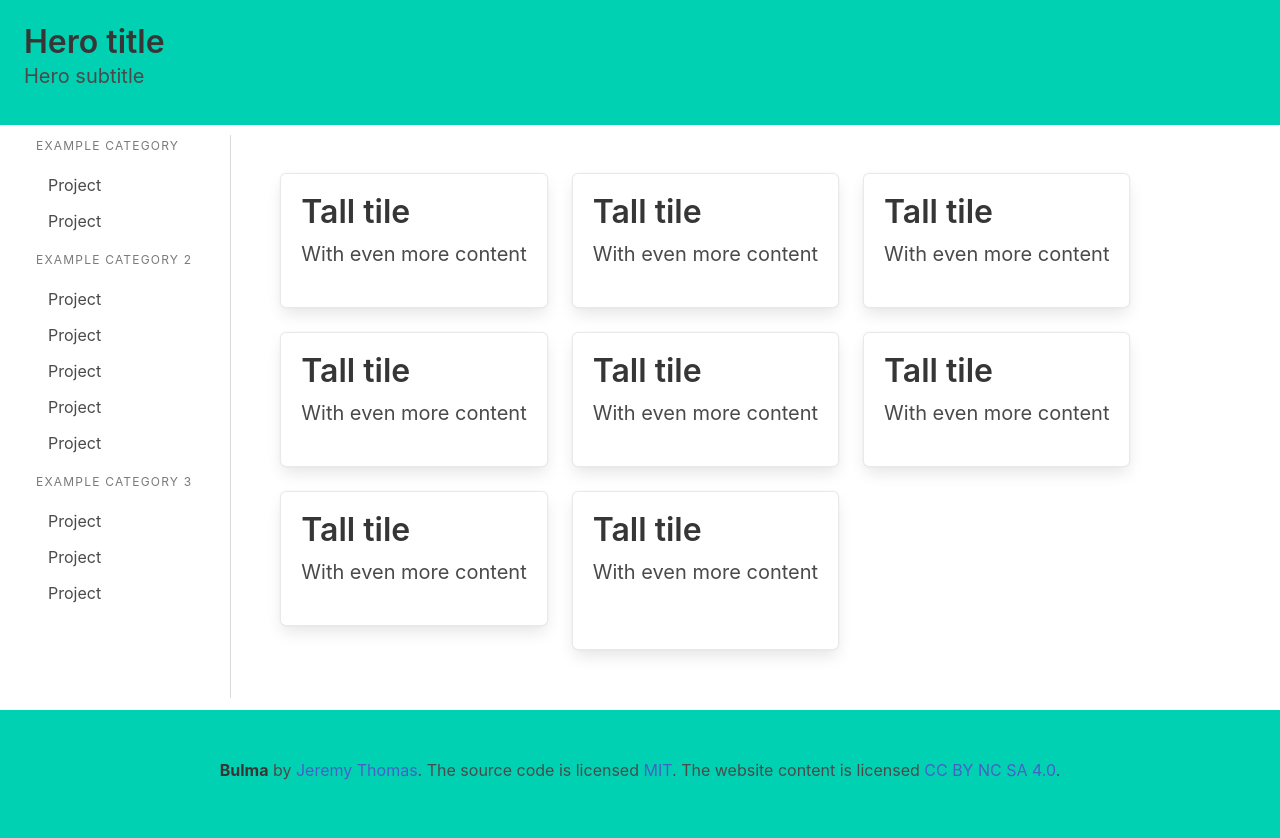
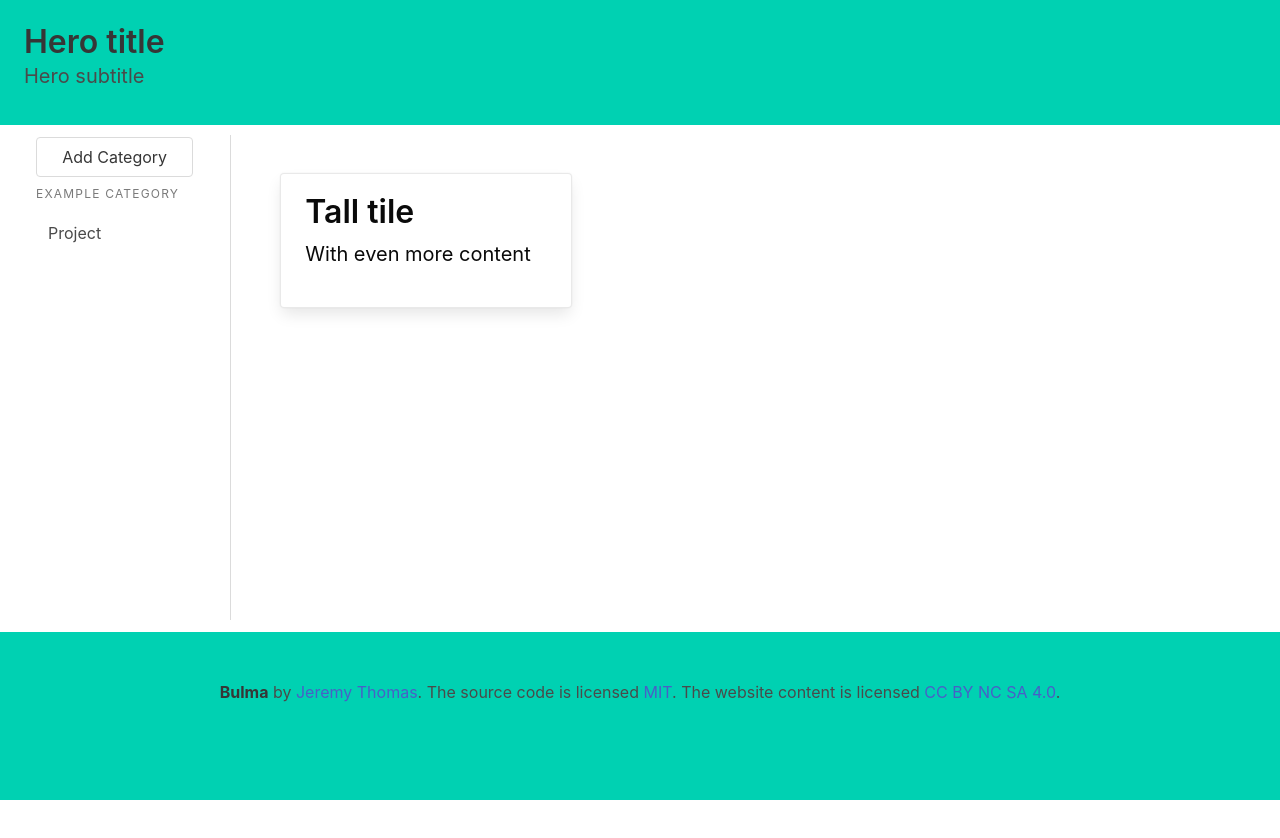
Before and after one commit to Kendrix0/todo-list, a plain HTML site: page index.html in a window 1280 px wide. Shown: the top 838 px of the page. After the commit the page ends 800 px from the top, so only its background shows below. Drawn offline with nearby package versions, Linux system fonts and the light colour scheme.

Commit message:
Addtl styling and skeleton constructors

```diff
--- a/index.html
+++ b/index.html
@@ -7,8 +7,9 @@
     <title>ToDo List</title>
 </head>
 
-<body class="has-background-white">
-    <div class="columns">
+<body class="has-background-white is-flex is-flex-direction-column">
+
+    <div class="columns is-flex-grow-0">
         <div class="column is-full has-background-primary">
             <section class="hero is-small">
                 <div class="hero-body">
@@ -22,44 +23,27 @@
             </section>
         </div>
     </div>
-    <div class="columns is-mobile">
-        <div class="column is-2 pl-6 has-background-white">
+
+    <div class="columns is-mobile is-flex-grow-1 is-flex">
+        <div class="column is-2 pl-6 has-background-white is-flex is-flex-direction-column">
+            <button class="button py-auto" id="addCatBtn">Add Category</button>
             <aside class="menu sticky">
+                <section class="my-2">
                     <p class="menu-label">
                         Example Category
                     </p>
                     <ul class="menu-list">
                         <li><a>Project</a></li>
-                    <li><a>Project</a></li>
                     </ul>
-                <p class="menu-label">
-                    Example Category 2
-                </p>
-                <ul class="menu-list">
-                    <li><a>Project</a></li>
-                    <li><a>Project</a></li>
-                    <li><a>Project</a></li>
-                    <li><a>Project</a></li>
-                    <li><a>Project</a></li>
-                </ul>
-                <p class="menu-label">
-                    Example Category 3
-                </p>
-                <ul class="menu-list">
-                    <li><a>Project</a></li>
-                    <li><a>Project</a></li>
-                    <li><a>Project</a></li>
-                </ul>
+                </section>
             </aside>
         </div>
 
-        <div style="display: flex;">
-            <div class="divider is-vertical is-left"></div>
-        </div>
+        <div style="display: flex;"><div class="divider is-vertical is-left"></div></div>
 
         <div class="column is-10 has-background-white py-6">
             <div class="container is-flex is-flex-wrap-wrap">
-                <div class="box mx-3">
+                <div class="box notification is-white mx-3">
                     <div class="content">
                         <p class="title">Tall tile</p>
                         <p class="subtitle">With even more content</p>
@@ -68,74 +52,13 @@
                         </div>
                     </div>
                 </div>
-                <div class="box mx-3">
-                    <div class="content">
-                        <p class="title">Tall tile</p>
-                        <p class="subtitle">With even more content</p>
-                        <div class="content">
-                            <!-- Content -->
-                        </div>
-                    </div>
-                </div>
-                <div class="box mx-3">
-                    <div class="content">
-                        <p class="title">Tall tile</p>
-                        <p class="subtitle">With even more content</p>
-                        <div class="content">
-                            <!-- Content -->
-                        </div>
-                    </div>
-                </div>
-                <div class="box mx-3">
-                    <div class="content">
-                        <p class="title">Tall tile</p>
-                        <p class="subtitle">With even more content</p>
-                        <div class="content">
-                            <!-- Content -->
-                        </div>
-                    </div>
-                </div>
-                <div class="box mx-3">
-                    <div class="content">
-                        <p class="title">Tall tile</p>
-                        <p class="subtitle">With even more content</p>
-                        <div class="content">
-                            <!-- Content -->
-                        </div>
-                    </div>
-                </div>
-                <div class="box mx-3">
-                    <div class="content">
-                        <p class="title">Tall tile</p>
-                        <p class="subtitle">With even more content</p>
-                        <div class="content">
-                            <!-- Content -->
-                        </div>
-                    </div>
-                </div>
-                <div class="box mx-3">
-                    <div class="content">
-                        <p class="title">Tall tile</p>
-                        <p class="subtitle">With even more content</p>
-                        <div class="content">
-                            <!-- Content -->
-                        </div>
-                    </div>
-                </div>
-                <div class="box mx-3">
-                    <div class="content">
-                        <p class="title">Tall tile</p>
-                        <p class="subtitle">With even more content</p>
-                        <div class="content">
-                            <!-- Content -->
-                        </div>
-                    </div>
-                </div>
+
+
             </div>
         </div>
     </div>
 
-    <footer class="footer has-background-primary">
+    <footer class="footer has-background-primary is-flex-grow-0">
         <div class="content has-text-centered">
             <p>
                 <strong>Bulma</strong> by <a href="https://jgthms.com">Jeremy Thomas</a>. The source code is licensed
@@ -144,6 +67,8 @@
             </p>
         </div>
     </footer>
+
+
     <script src="main.js"></script>
 </body>
 
```
Also changed, not shown: main.js. Lines whose indentation alone changed are shown as unchanged.
